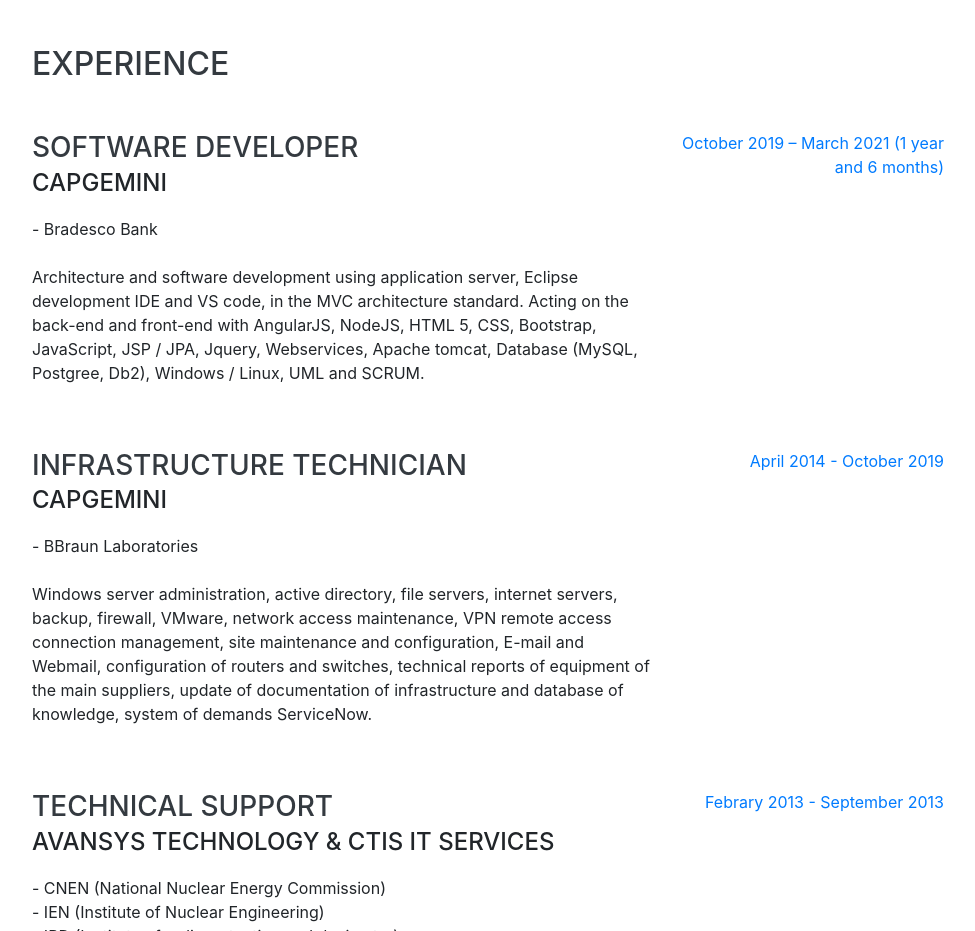
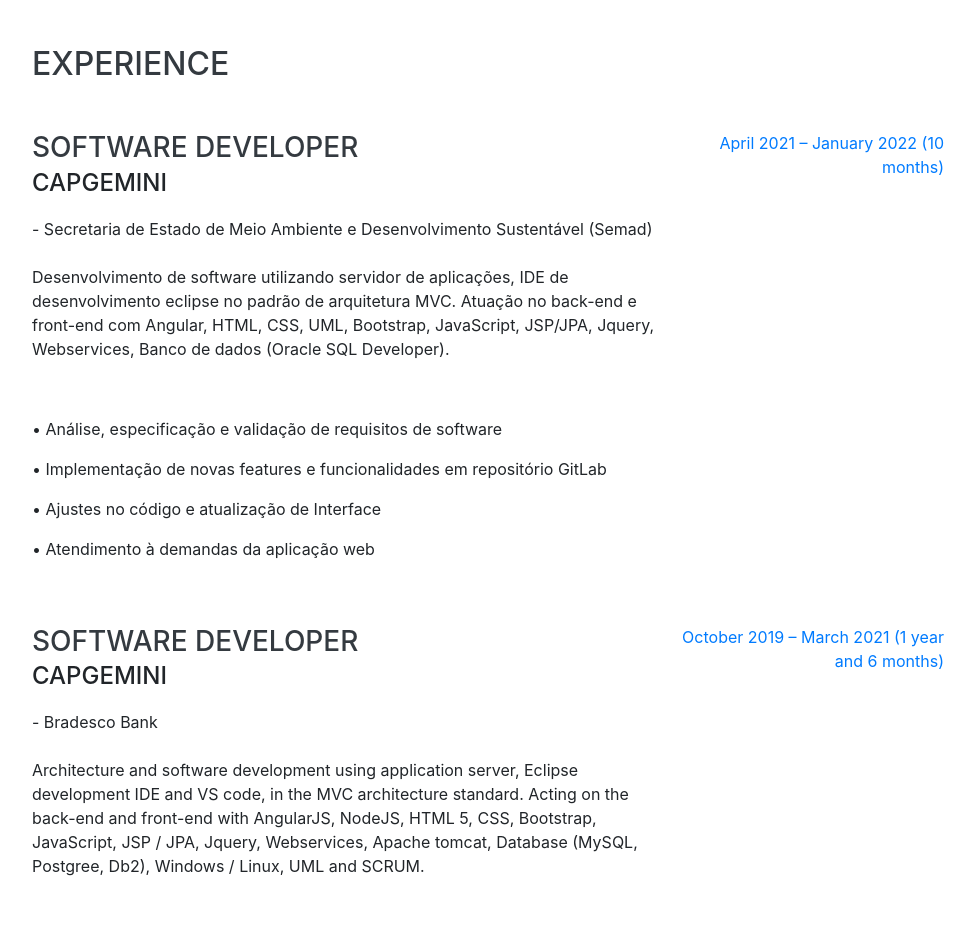
Before and after one commit to marciorbarcellos/resume, a website with bundled scripts: page index.html in a window 1280 px wide. Shown: the part 901-1832 px from the top of the page, without its empty margins (288-1263 px from the left). Built offline with nearby package versions, Linux system fonts and the light colour scheme; a web font is replaced by a local one.

Commit message:
Update index.html

```diff
--- a/index.html
+++ b/index.html
@@ -2,7 +2,6 @@
 <html lang="en">
 
 <head>
-
   <meta charset="utf-8">
   <meta name="viewport" content="width=device-width, initial-scale=1, shrink-to-fit=no">
   <meta name="description" content="">
@@ -81,9 +80,7 @@
         </p>
         <br>
         <div class="social-icons">
-<!--
-  <a href="htttps://www.google.com" target="_blank">Ir para o Google em nova página</a>
--->
+
           <a href="https://www.linkedin.com/in/marciobarcellos/" target="_blank">
             <i class="fab fa-linkedin-in"></i>
           </a>
@@ -99,6 +96,24 @@
     <section class="resume-section p-3 p-lg-5 d-flex justify-content-center" id="experience">
       <div class="w-100">
         <h2 class="mb-5">Experience</h2>
+
+        <div class="resume-item d-flex flex-column flex-md-row justify-content-between mb-5">
+          <div class="resume-content">
+            <h3 class="mb-0">Software Developer</h3>
+            <div class="subheading mb-3">Capgemini</div>
+            - Secretaria de Estado de Meio Ambiente e Desenvolvimento Sustentável (Semad)
+            <br><br>
+            <p>Desenvolvimento de software utilizando servidor de aplicações, IDE de desenvolvimento eclipse no padrão de arquitetura MVC. Atuação no back-end e front-end com Angular, HTML, CSS, UML, Bootstrap, JavaScript, JSP/JPA, Jquery, Webservices, Banco de dados (Oracle SQL Developer).</p>
+              <br>
+              </p>• Análise, especificação e validação de requisitos de software
+              </p>• Implementação de novas features e funcionalidades em repositório GitLab
+              </p>• Ajustes no código e atualização de Interface
+              </p>• Atendimento à demandas da aplicação web</p>
+          </div>
+          <div class="resume-date text-md-right">
+            <span class="text-primary">April 2021 – January 2022 (10 months)</span>
+          </div>
+        </div>
 
         <div class="resume-item d-flex flex-column flex-md-row justify-content-between mb-5">
           <div class="resume-content">
```
